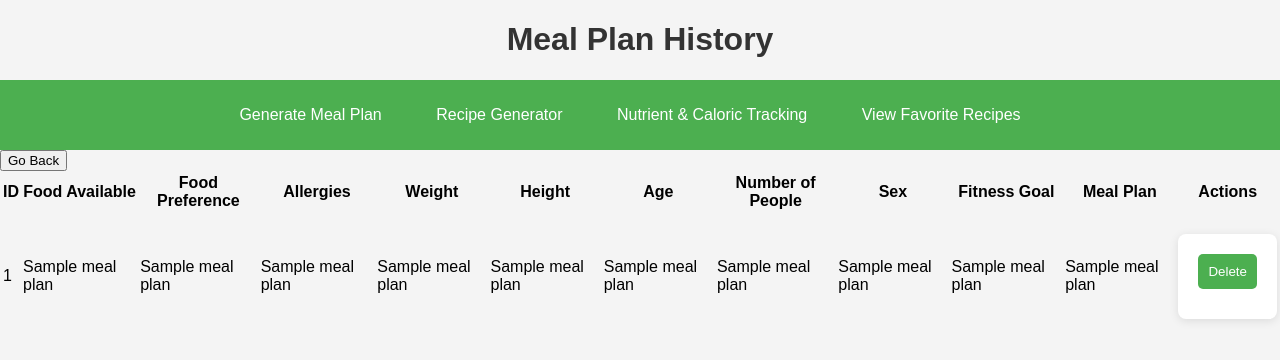
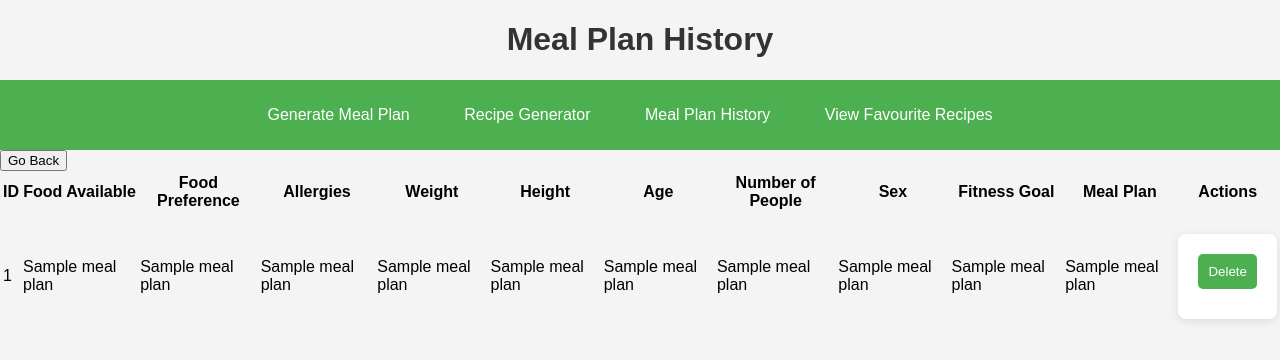
Before and after one commit to rolandjosephb/-Roland-Baja-rolandjosephb-0-followers-1-following-Find-a-repository-AI-Capstone-Meal-Planner, a Flask app: page /view_meal_plans in a window 1280 px wide. Shown: the top 360 px of the page. Run offline with Flask 3, Linux system fonts and the light colour scheme; a database or web service that is not in the repository returns one stand-in record (values such as "Sample title"); some libraries are stand-ins or nearby versions.

Commit message:
Add files via upload

```diff
--- a/MealPlanner-AI-CAPSTONE-main/templates/index.html
+++ b/MealPlanner-AI-CAPSTONE-main/templates/index.html
@@ -12,7 +12,7 @@
         <ul>
             <li><a href="{{ url_for('index') }}">Generate Meal Plan</a></li>
             <li><a href="{{ url_for('recipe_generator') }}">Recipe Generator</a></li>
-            <li><a href="{{ url_for('view_meal_plans') }}">Nutrient & Caloric Tracking</a></li>
+            <li><a href="{{ url_for('view_meal_plans') }}">Meal Plan History</a></li>
             <li><a href="{{ url_for('view_favourite_recipes') }}">View Favorite Recipes</a></li>
         </ul>
     </nav>
--- a/MealPlanner-AI-CAPSTONE-main/templates/recipe_generator.html
+++ b/MealPlanner-AI-CAPSTONE-main/templates/recipe_generator.html
@@ -12,7 +12,7 @@
         <ul>
             <li><a href="{{ url_for('index') }}">Generate Meal Plan</a></li>
             <li><a href="{{ url_for('recipe_generator') }}">Recipe Generator</a></li>
-            <li><a href="/view_meal_plans">Nutrient & Caloric Tracking</a></li>
+            <li><a href="/view_meal_plans">Meal Plan History</a></li>
             <li><a href="/view_favourite_recipes">View Favourite Recipes</a></li>
         </ul>
     </nav>
--- a/MealPlanner-AI-CAPSTONE-main/templates/view_favourite_recipe.html
+++ b/MealPlanner-AI-CAPSTONE-main/templates/view_favourite_recipe.html
@@ -13,7 +13,8 @@
             <ul>
                 <li><a href="{{ url_for('index') }}">Generate Meal Plan</a></li>
                 <li><a href="{{ url_for('recipe_generator') }}">Recipe Generator</a></li>
-                <li><a href="{{ url_for('view_favourite_recipes') }}">View Favorite Recipes</a></li>
+                <li><a href="/view_meal_plans">Meal Plan History</a></li>
+                <li><a href="/view_favourite_recipes">View Favourite Recipes</a></li>
             </ul>
         </nav>
     </header>
--- a/MealPlanner-AI-CAPSTONE-main/templates/view_meal_plans.html
+++ b/MealPlanner-AI-CAPSTONE-main/templates/view_meal_plans.html
@@ -13,8 +13,8 @@
         <ul>
             <li><a href="{{ url_for('index') }}">Generate Meal Plan</a></li>
             <li><a href="{{ url_for('recipe_generator') }}">Recipe Generator</a></li>
-            <li><a href="{{ url_for('view_meal_plans') }}">Nutrient & Caloric Tracking</a></li>
-            <li><a href="{{ url_for('view_favourite_recipes') }}">View Favorite Recipes</a></li>
+            <li><a href="/view_meal_plans">Meal Plan History</a></li>
+            <li><a href="/view_favourite_recipes">View Favourite Recipes</a></li>
         </ul>
     </nav>
     <a href="{{ url_for('index') }}">
```
